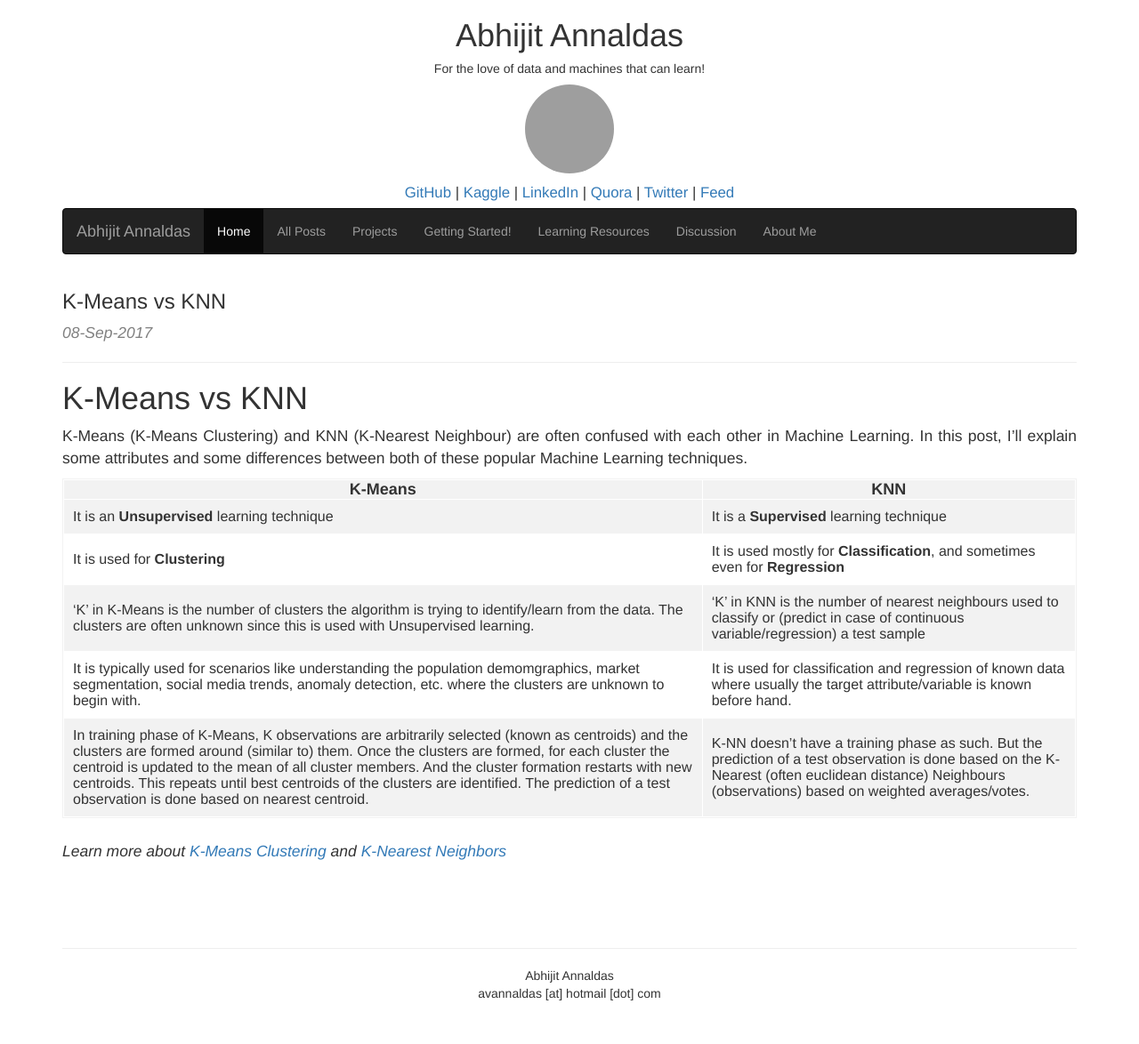
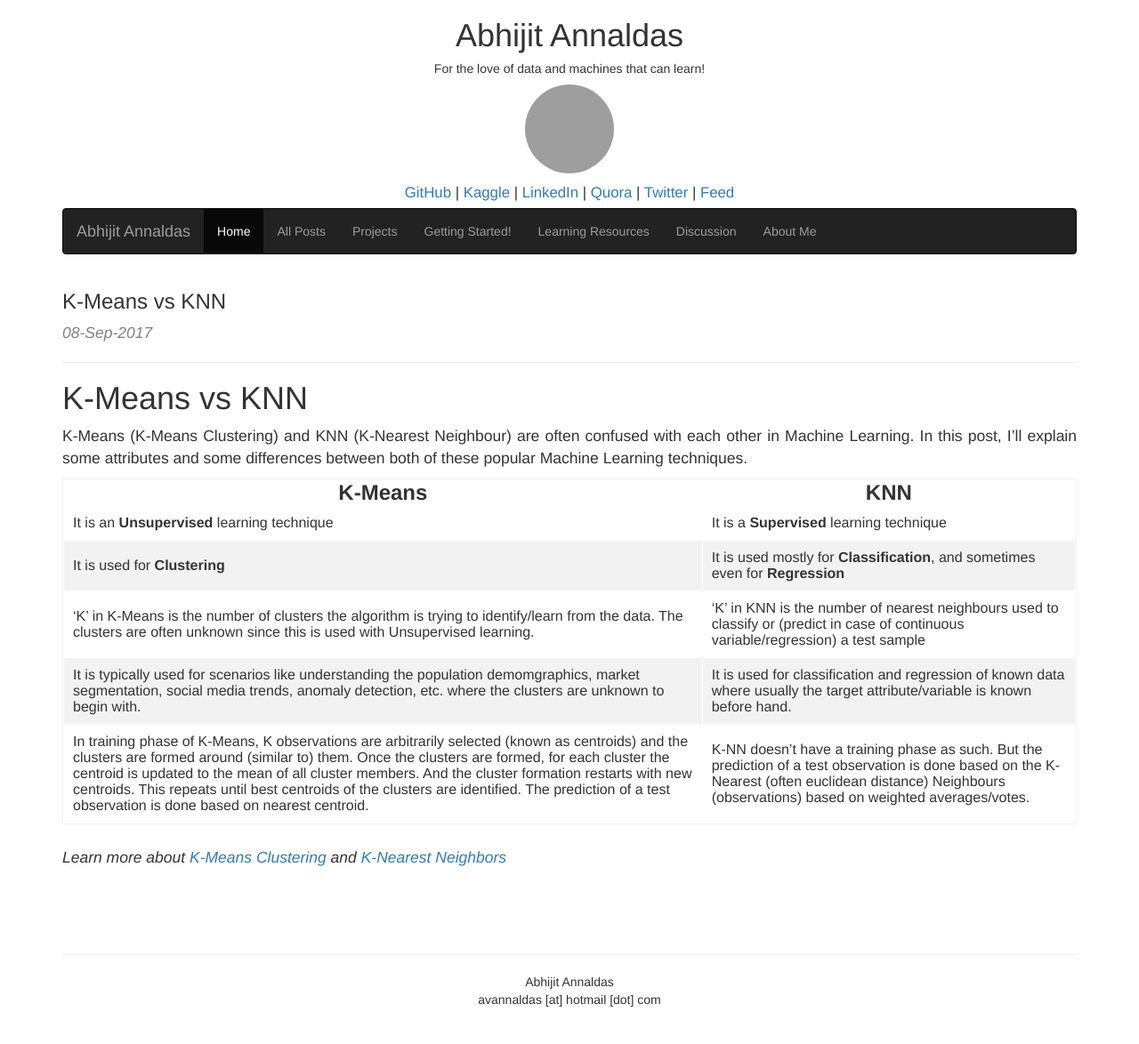
Before and after one commit to devm1023/ML_project, a Jekyll site: the page built from _posts/2017-09-23-kmeans-vs-knn-in-machine-learning.markdown, in a window 1280 px wide. Shown: the whole page at 89% size. Built offline with Jekyll 4.4.1, drawn with Linux system fonts in a browser that asks for light colours; nearby versions of some CDN libraries; comment, search, counter and statistics services are not loaded; grey boxes are pictures that could not be loaded.

Commit message:
Update style.css

```diff
--- a/css/style.css
+++ b/css/style.css
@@ -29,7 +29,7 @@ table th {
   display: table-cell;
   vertical-align: inherit;
   font-weight: bold;
-  font-size: large;
+  font-size: x-large;
   text-align: center;
 }
 
@@ -37,6 +37,6 @@ table td {
   padding: 10px;
 }
 
-table tr:nth-child(odd) {
+table tr:nth-child(even) {
   background: #f2f2f2;
 }
```
